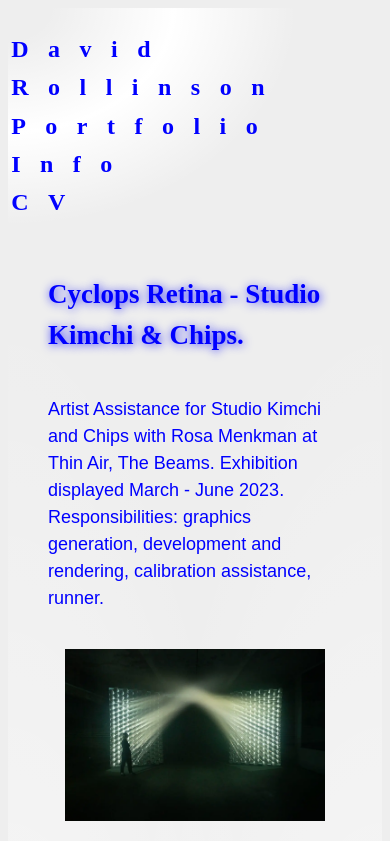
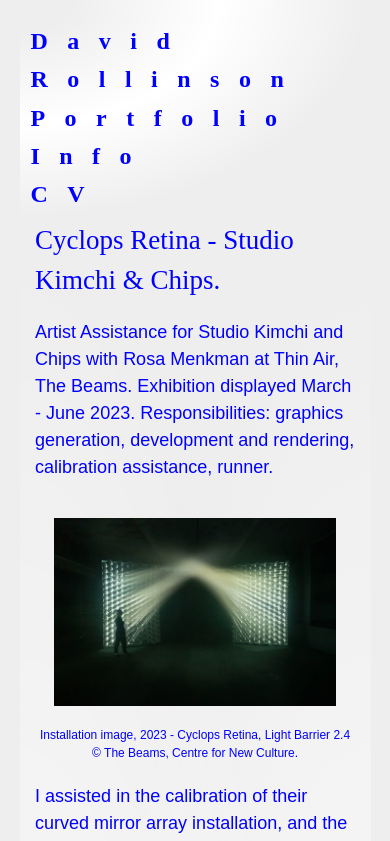
Before and after one commit to david-rollinson/Portfolio-Website, a Vue app in the folder portfolio/: page /work/1/1 in a window 390 px wide. Shown: the top 841 px of the page. Built offline with nearby package versions, Linux system fonts and the light colour scheme; a web font is replaced by a local one.

Commit message:
CSS fixes for mobile, CV update

```diff
--- a/portfolio/src/assets/main.css
+++ b/portfolio/src/assets/main.css
@@ -44,16 +44,13 @@ b {
   left: 0px;
   top: 0px;
   width: fit-content;
-  padding-left: 2vw;
-  padding-right: 3vw;
-  padding-top: 2vw;
+  padding: 2vw;
   padding-bottom: 20px;
-  z-index: 1;
-  background: radial-gradient(ellipse at top left, transparent 10%, white 40%, transparent 70%);
-
   transform-origin: top left;
   /* transform: scale(0.7); */
   /* background-color: grey; */
+  z-index: 1;
+  background: radial-gradient(ellipse at top left, transparent 10%, white 40%, transparent 70%);
 }
 
 /*apply to all nav children*/
@@ -167,7 +164,6 @@ header {
   font-size: 20px;
   line-height: 1.5;
   text-align: left;
-  width: 300px;
   padding: 24px;
 }
 
@@ -175,6 +171,7 @@ h2 {
   color: blue;
   font-weight: 400;
   font-family: Codystar;
+  margin: 0;
 }
 
 h3 {
@@ -212,7 +209,7 @@ h3 {
   font-weight: 600;
 }
 
-.article_text {
+.article_container {
   margin-left: auto;
   margin-right: auto;
   margin-top: 20vh;
@@ -341,15 +338,16 @@ router-link > * {
 
   .navigation-panel {
     position: relative;
-    margin-right: auto;
+    display: block;
     height: fit-content;
-    left: 0px;
+
     top: 0px;
-    margin-top: 0px;
-    margin-left: 0px;
-    padding-left: 0px;
-    width: fit-content;
-    /* background: radial-gradient(ellipse at left, white 20%, transparent 70%); */
+    margin: 0px;
+
+    max-width: 90vw;
+    min-width: 50vw;
+
+    background: none;
   }
 
   .about_text {
@@ -366,9 +364,18 @@ router-link > * {
     display: flex;
     justify-content: flex-start;
     height: fit-content;
-    max-width: 100vw;
-    padding-top: 0px;
-    padding-left: 0px;
+    padding: 0px;
+    margin: 0px;
+  }
+
+  .nav_wrapper {
+    display: block;
+    position: relative;
+    width: 90vw;
+    margin-left: auto;
+    margin-right: auto;
+    z-index: 1;
+    background: radial-gradient(ellipse at top left, transparent 10%, white 40%, transparent 70%);
   }
 
   .logo {
@@ -380,6 +387,7 @@ router-link > * {
   }
 
   body {
+    margin: 0px;
     text-align: left;
     font-size: 18px;
   }
@@ -449,17 +457,21 @@ router-link > * {
     padding-top: 0px;
   }
 
-  .article_text {
+  .article_container {
     /* display: block; */
-    padding-top: 0;
+    padding: 0;
     margin-top: 0;
     margin-left: auto;
     margin-right: auto;
     margin-bottom: 0;
     max-width: 90vw;
     min-width: 50vw;
+    background: radial-gradient(ellipse at left, white 20%, transparent 70%), radial-gradient(ellipse at right, white 20%, transparent 70%);
+  }
 
-    background: radial-gradient(ellipse at left, white 20%, transparent 70%), radial-gradient(ellipse at right, white 20%, transparent 70%);
+  .article_content {
+    padding-left: 4vw;
+    padding-right: 4vw;
   }
 
   nav a.router-link-active {
--- a/portfolio/src/views/CV.vue
+++ b/portfolio/src/views/CV.vue
@@ -38,7 +38,8 @@ export default {
 
 <style scoped>
 .cv_container {
-  margin-top: 25vh;
+  position: relative;
+  margin-top: 20vh;
 }
 
 #cv_pdf {
@@ -46,7 +47,7 @@ export default {
   justify-content: center;
   align-items: center;
   margin: auto;
-  width: 70vw;
+  width: 60vw;
   min-height: 100vw;
   margin-bottom: 200px;
 }
@@ -55,7 +56,9 @@ export default {
 @media (max-width: 900px) {
   /* sets the min width of these particular style attributes */
   .cv_container {
-    margin-top: 0;
+    display: block;
+    position: relative;
+    margin-top: 5vw;
   }
 
   #cv_pdf {
@@ -63,7 +66,7 @@ export default {
     align-items: center;
     margin: auto;
     padding: auto;
-    width: 100vw;
+    width: 90vw;
     min-height: 120vw;
     margin-bottom: 200px;
   }
--- a/portfolio/src/views/DisplayDest.vue
+++ b/portfolio/src/views/DisplayDest.vue
@@ -4,7 +4,8 @@
       <!-- <div class="details"> -->
         <!-- <h3>{{ project.description }}</h3> -->
       <!-- </div> -->
-      <div class="article_text">
+      <div class="article_container">
+        <div class="article_content">
             <h2>{{ project.name }}</h2>
             <!-- <div v-html="dataToParse" class="markdown_wrapper"></div> -->
             <div v-if="dataToParse === ''" class="await_data"><br>Loading</div>
@@ -13,6 +14,7 @@
           <div class="back-home">
             <a @click="nextId" v-if="withinProjectArray">Next →</a>
             <RouterLink to="/work" v-if="!withinProjectArray">←Work</RouterLink>
+        </div>
       </div>
     </section>
   </div>
--- a/portfolio/src/views/Work.vue
+++ b/portfolio/src/views/Work.vue
@@ -186,10 +186,9 @@ body {
   }
 
   .grid_container {
-    display: flex;
-    justify-content: center;
-    align-items: center;
-    margin-top: 0;
+    display: block;
+    position: relative;
+    margin-top: 5vw;
   }
   .projects {
     display: grid;
```
Also changed, not shown: 1 other file (tests, documents, lock files or other folders). Lines whose indentation alone changed are shown as unchanged.
